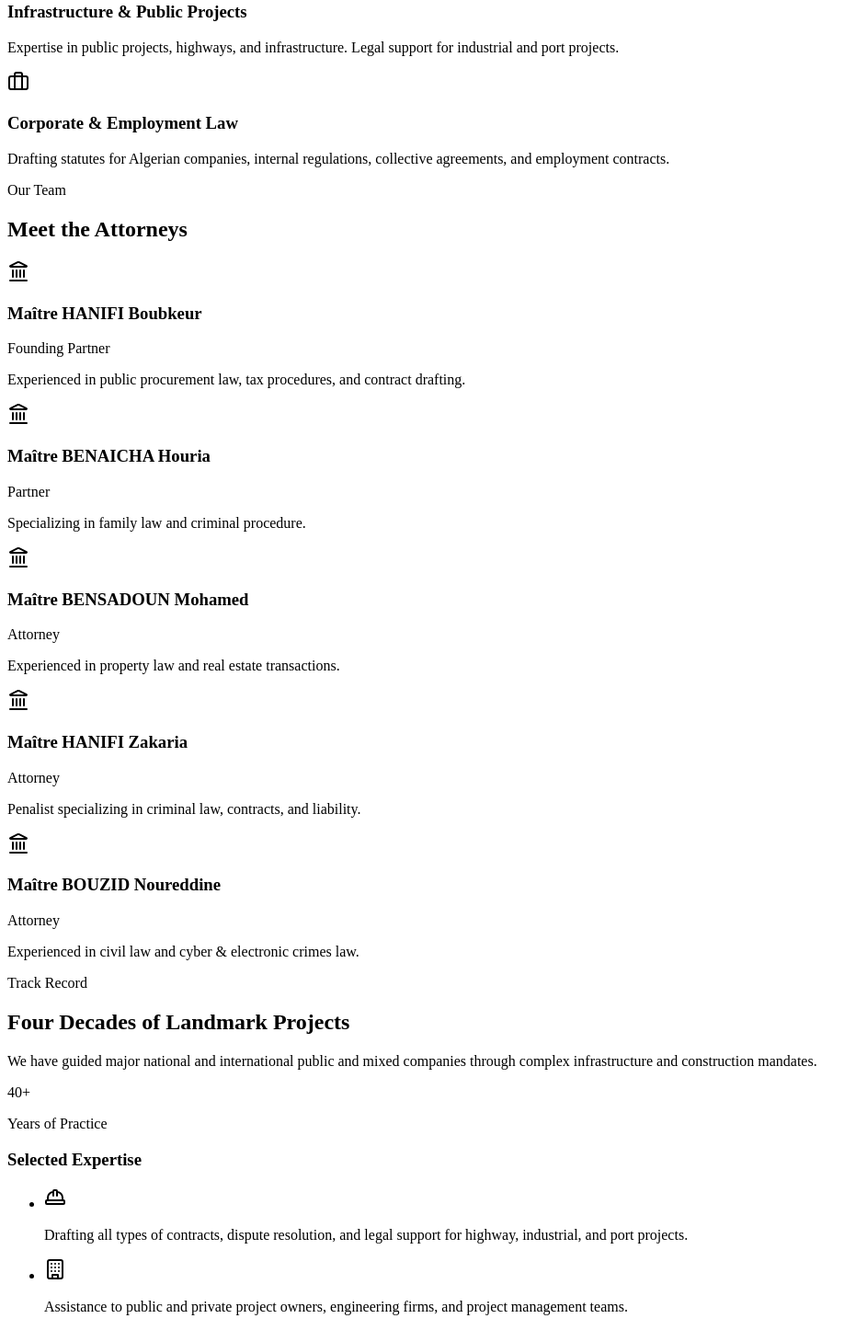
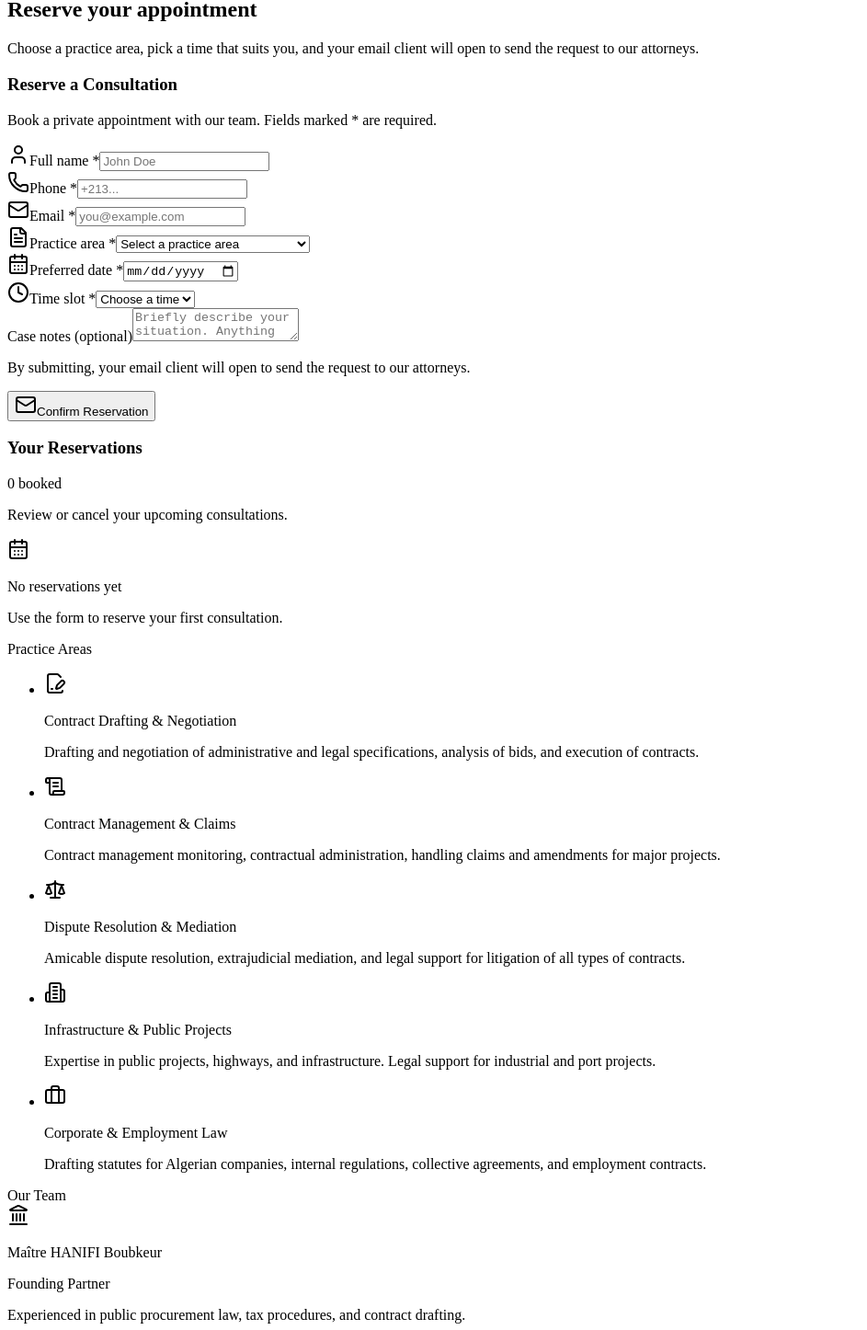
Before and after one commit to toai1/hblaw-firm, a React (Vite) app: page / in a window 1280 px wide. Shown: the part 1180-2626 px from the top of the page at 92% size, without its empty margins (0-943 px from the left). Built offline with nearby package versions, Linux system fonts and the light colour scheme; the HTML template or start-up script is replaced by a standard one.

Commit message:
Move services+team below booking as compact two-column layout

```diff
--- a/src/App.tsx
+++ b/src/App.tsx
@@ -1311,82 +1311,6 @@ export default function App() {
         </div>
       </section>
 
-      {/* Practice Areas + Our Team */}
-      <section id="services" className="mx-auto max-w-6xl px-4 py-10 md:py-14">
-        <div className="mb-6 max-w-2xl">
-          <Badge className="mb-2 bg-slate-100 text-slate-800 hover:bg-slate-100">
-            {t("services.badge")}
-          </Badge>
-        </div>
-        <div className="grid gap-3 sm:grid-cols-2 lg:grid-cols-3">
-          {SERVICES.map((s, i) => {
-            const Icon = ICONS[s.icon] ?? ScrollText;
-            return (
-              <motion.div
-                key={s.id}
-                initial={{ opacity: 0, y: 14 }}
-                whileInView={{ opacity: 1, y: 0 }}
-                viewport={{ once: true, margin: "-60px" }}
-                transition={{ duration: 0.35, delay: i * 0.05 }}
-              >
-                <Card className="group h-full border-stone-200 bg-white shadow-sm transition hover:-translate-y-1 hover:border-slate-300 hover:shadow-md">
-                  <CardContent className="p-4">
-                    <div className="mb-3 flex h-9 w-9 items-center justify-center rounded-lg bg-slate-50 text-slate-700 ring-1 ring-slate-100 transition group-hover:bg-slate-800 group-hover:text-yellow-300">
-                      <Icon className="h-5 w-5" />
-                    </div>
-                    <h3 className="font-serif text-lg text-slate-900">
-                      {s.title[lang]}
-                    </h3>
-                    <p className="mt-1 text-xs text-stone-600">{s.blurb[lang]}</p>
-                  </CardContent>
-                </Card>
-              </motion.div>
-            );
-          })}
-        </div>
-
-        <Separator className="my-8 bg-stone-200" />
-
-        <div id="team">
-          <div className="mb-6 max-w-2xl">
-            <Badge className="mb-2 bg-yellow-100 text-yellow-900 hover:bg-yellow-100">
-              {t("team.badge")}
-            </Badge>
-            <h2 className="font-serif text-2xl text-slate-900 sm:text-3xl">
-              {t("team.title")}
-            </h2>
-          </div>
-          <div className="grid gap-3 sm:grid-cols-2 lg:grid-cols-3">
-            {ATTORNEYS.map((att, i) => (
-              <motion.div
-                key={att.name}
-                initial={{ opacity: 0, y: 14 }}
-                whileInView={{ opacity: 1, y: 0 }}
-                viewport={{ once: true, margin: "-60px" }}
-                transition={{ duration: 0.35, delay: i * 0.05 }}
-              >
-                <Card className="h-full border-stone-200 bg-white shadow-sm transition hover:shadow-md">
-                  <CardContent className="p-4">
-                    <div className="mb-3 flex h-9 w-9 items-center justify-center rounded-lg bg-slate-800 text-yellow-300">
-                      <Landmark className="h-5 w-5" />
-                    </div>
-                    <h3 className="font-serif text-lg text-slate-900">
-                      {att.name}
-                    </h3>
-                    <p className="text-xs font-medium text-yellow-700">
-                      {t(`team.${att.role}`)}
-                    </p>
-                    <p className="mt-1 text-xs text-stone-600">
-                      {att.desc[lang]}
-                    </p>
-                  </CardContent>
-                </Card>
-              </motion.div>
-            ))}
-          </div>
-        </div>
-      </section>
-
       {/* References / Track Record */}
       <section id="references" className="relative overflow-hidden bg-slate-900 text-yellow-50">
         <div
@@ -1473,6 +1397,54 @@ export default function App() {
         </div>
       </section>
 
+      {/* Practice Areas + Our Team (compact) */}
+      <section id="services" className="bg-stone-50">
+        <div className="mx-auto max-w-6xl px-4 py-8 md:py-10">
+          <div className="grid gap-6 lg:grid-cols-2">
+            <div>
+              <Badge className="mb-2 bg-slate-100 text-slate-800 hover:bg-slate-100">
+                {t("services.badge")}
+              </Badge>
+              <ul className="mt-3 space-y-2">
+                {SERVICES.map((s) => {
+                  const Icon = ICONS[s.icon] ?? ScrollText;
+                  return (
+                    <li key={s.id} className="flex items-start gap-3 rounded-lg border border-stone-200 bg-white p-3 shadow-sm">
+                      <div className="mt-0.5 flex h-7 w-7 shrink-0 items-center justify-center rounded-md bg-slate-100 text-slate-600">
+                        <Icon className="h-4 w-4" />
+                      </div>
+                      <div>
+                        <p className="text-sm font-medium text-slate-900">{s.title[lang]}</p>
+                        <p className="text-xs text-stone-500">{s.blurb[lang]}</p>
+                      </div>
+                    </li>
+                  );
+                })}
+              </ul>
+            </div>
+            <div id="team">
+              <Badge className="mb-2 bg-yellow-100 text-yellow-900 hover:bg-yellow-100">
+                {t("team.badge")}
+              </Badge>
+              <div className="mt-3 space-y-2">
+                {ATTORNEYS.map((att) => (
+                  <div key={att.name} className="flex items-start gap-3 rounded-lg border border-stone-200 bg-white p-3 shadow-sm">
+                    <div className="mt-0.5 flex h-7 w-7 shrink-0 items-center justify-center rounded-md bg-slate-800 text-yellow-300">
+                      <Landmark className="h-4 w-4" />
+                    </div>
+                    <div>
+                      <p className="text-sm font-medium text-slate-900">{att.name}</p>
+                      <p className="text-xs text-yellow-700">{t(`team.${att.role}`)}</p>
+                      <p className="text-xs text-stone-500">{att.desc[lang]}</p>
+                    </div>
+                  </div>
+                ))}
+              </div>
+            </div>
+          </div>
+        </div>
+      </section>
+
       {/* Location Map */}
       <section id="location" className="bg-stone-50">
         <div className="mx-auto max-w-6xl px-4 py-16 md:py-20">
```
